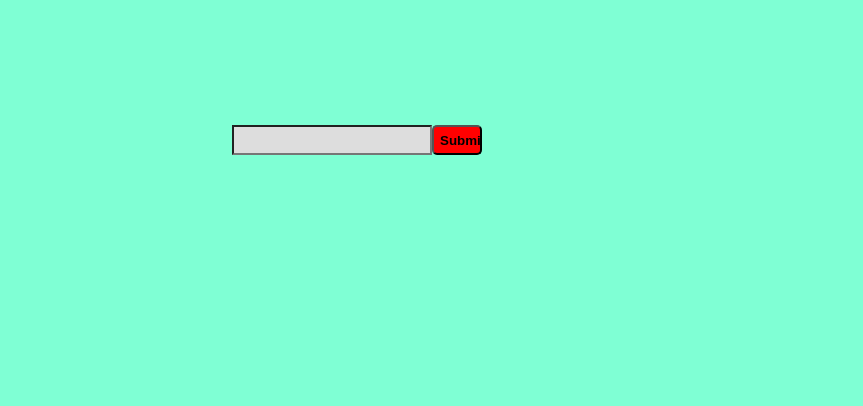
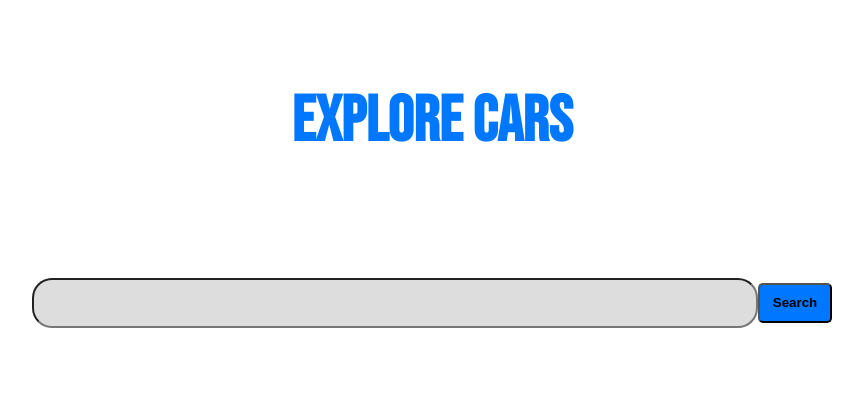
Before and after one commit to GSG-G11/Autocomplete-Braa-Amran, a website: page public/index.html in a window 1280 px wide. Shown: the whole page, without its empty margins (208-1071 px from the left). Drawn offline with Linux system fonts and the light colour scheme.

Commit message:
fixed code and style

```diff
--- a/public/css/style.css
+++ b/public/css/style.css
@@ -1,18 +1,41 @@
+@import url('https://fonts.googleapis.com/css2?family=Bebas+Neue&display=swap');
+
 * {
     box-sizing: border-box;
     font-family: 'Manrope', sans-serif;
 }
-body {
-    margin: 0;
-    padding: 0;
-    background-color: aquamarine;
+h1{
+    text-align: center;
+    color: rgb(0, 119, 255);
+    font-family: 'Bebas Neue', cursive;
+    font-size: 4rem;
+
 }
+
+.conrainer{
+    width: 100%;
+    height: 100%;
+    margin: 0 auto;
+    padding: 2rem;
+    background: #fff;
+    /* text-align: center; */
+}
+ img {
+     width: 300px;
+     height: 300px;
+     margin: 20px;
+    transition: all 1s
+ }
+
+ img:hover {
+    transform: scale(1.2);
+  }
 
 .search-con {
     display: flex;
-    justify-content: flex-start;
     align-items: center;
-    width: 400px;
+    justify-content: center;
+    width: 800px;
     height: 200px;
     margin: 40px auto;
 }
@@ -21,15 +44,22 @@ body {
     display: flex;
     justify-content: center;
     align-items: center;
-    width: 200px;
-    height: 30px;
+    width: 800px;
+    height: 50px;
+    border-radius: 20px;
 
 }
 .submit{
-    width: 50px;
-    height: 30px;
-    background-color: red;
+    width: 80px;
+    height: 40px;
+    background-color: rgb(0, 119, 255);
     border-radius: 5px;
     outline: none;
     font-weight: bold;
+    transition: all 1s
 }
+
+.submit:hover {
+    transform: scale(1.2);
+    background-color: blue;
+  }
--- a/public/index.html
+++ b/public/index.html
@@ -10,15 +10,15 @@
 </head>
 <body>
     <div class="conrainer">
+        <h1> Explore Cars </h1>
         <div class="search-con">
             <input list="carsList" id="search" name="cars" />
-            <input type="submit" class="submit">
+            <input type="submit" class="submit" value="Search">
                         <datalist id="carsList">
                              <!-- <option value="Chocolate">
                 <option value="Coconut">
                     <option value="Mint">
                         <option value="Strawberry">
-
                 <option value="Vanilla"> -->
                      </datalist>
         </div>
--- a/public/js/api.js
+++ b/public/js/api.js
@@ -1,7 +1,8 @@
-
+const dataLi=document.querySelector('.contentImg');
 const submit = document.querySelector(".submit");
 
 submit.addEventListener('click',()=>{
+    dataLi.innerHTML='';
 let userData = input.value;
 console.log(userData)
 const xhr = new XMLHttpRequest();
@@ -9,13 +10,17 @@ xhr.onreadystatechange = () => {
   if (xhr.readyState === 4) {
     if (xhr.status === 200) {
       const data = JSON.parse(xhr.responseText);
-      for (let carName in data) {
-     // use the data from server
-     const dataLi=document.querySelector('.contentImg'); //datalist
-     const dataOpti = document.createElement('img')
-     dataOpti.src = data[carName].urls.full
-     dataLi.appendChild(dataOpti);
-      }
+      console.log( data)
+     data.results.forEach(e => {
+         console.log(e)
+         //datalist
+        const dataOpti = document.createElement('img')
+        dataOpti.src = e
+        dataLi.appendChild(dataOpti);
+     });
+
+
+
     }
   }
 };
--- a/src/router.js
+++ b/src/router.js
@@ -58,7 +58,7 @@ const router = (request, response) => {
       } else if (url.includes("api") ){
         let dataXhr = (url.split('/')[2])
         // console.log(dataXhr)
-            https.get(`https://api.unsplash.com/photos/?client_id=wgMDUq6nkl18c9Eop2yezO0e0EB0VMp3rp172jAh_uA&query=${dataXhr}`, (res) => {
+            https.get(`https://imsea.herokuapp.com/api/1?q=${dataXhr}`, (res) => {
                 let data = '';
                 // A chunk of data has been received.
                 res.on('data', (chunk) => {
@@ -67,7 +67,7 @@ const router = (request, response) => {
                 // The whole response has been received. Print out the result.
                 res.on('end', () => {
                   let dataApi = JSON.parse(data)
-                  let unData= dataApi[0]
+                  let unData= dataApi
                   // console.log(dataApi[0].urls.full);
                   response.writeHead(200, { "Content-Type": "application/json" });
                    response.end(JSON.stringify(unData)); //data send to xhr
```
